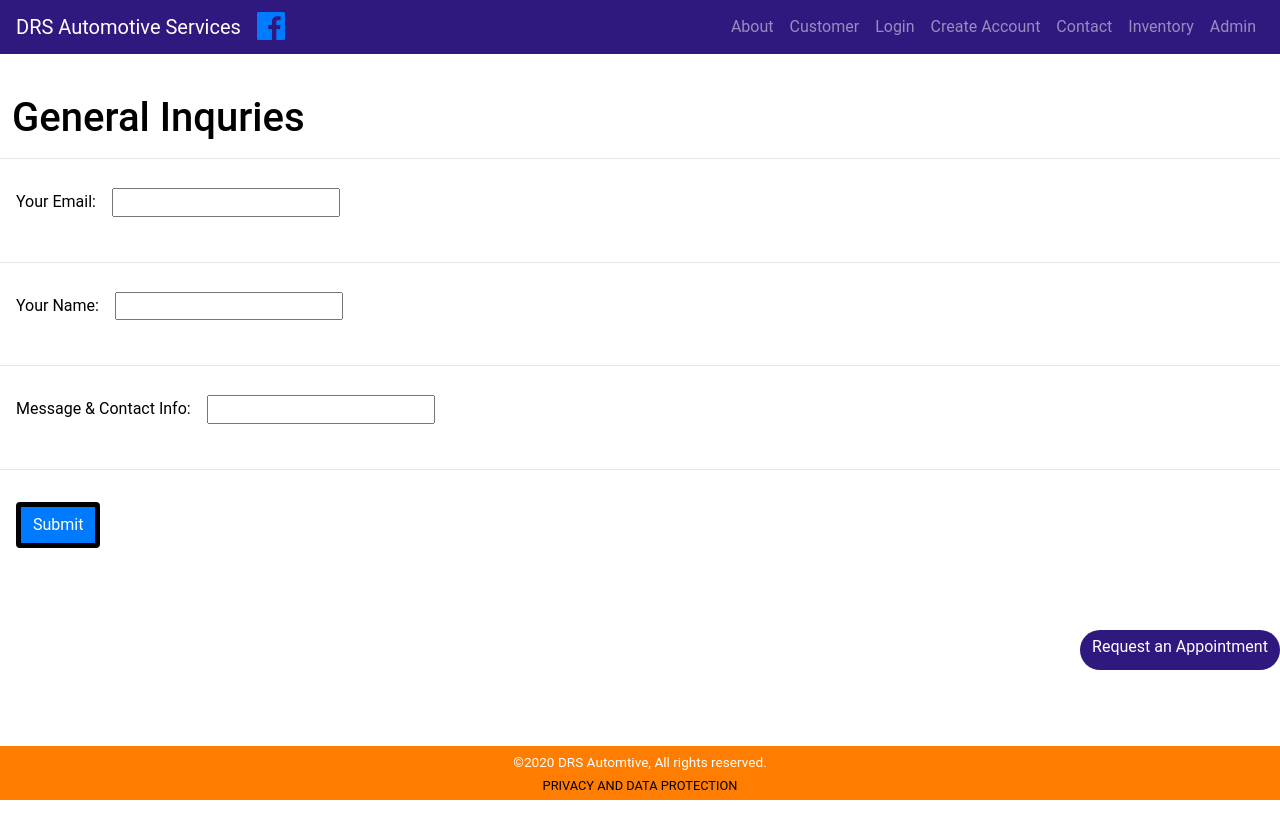
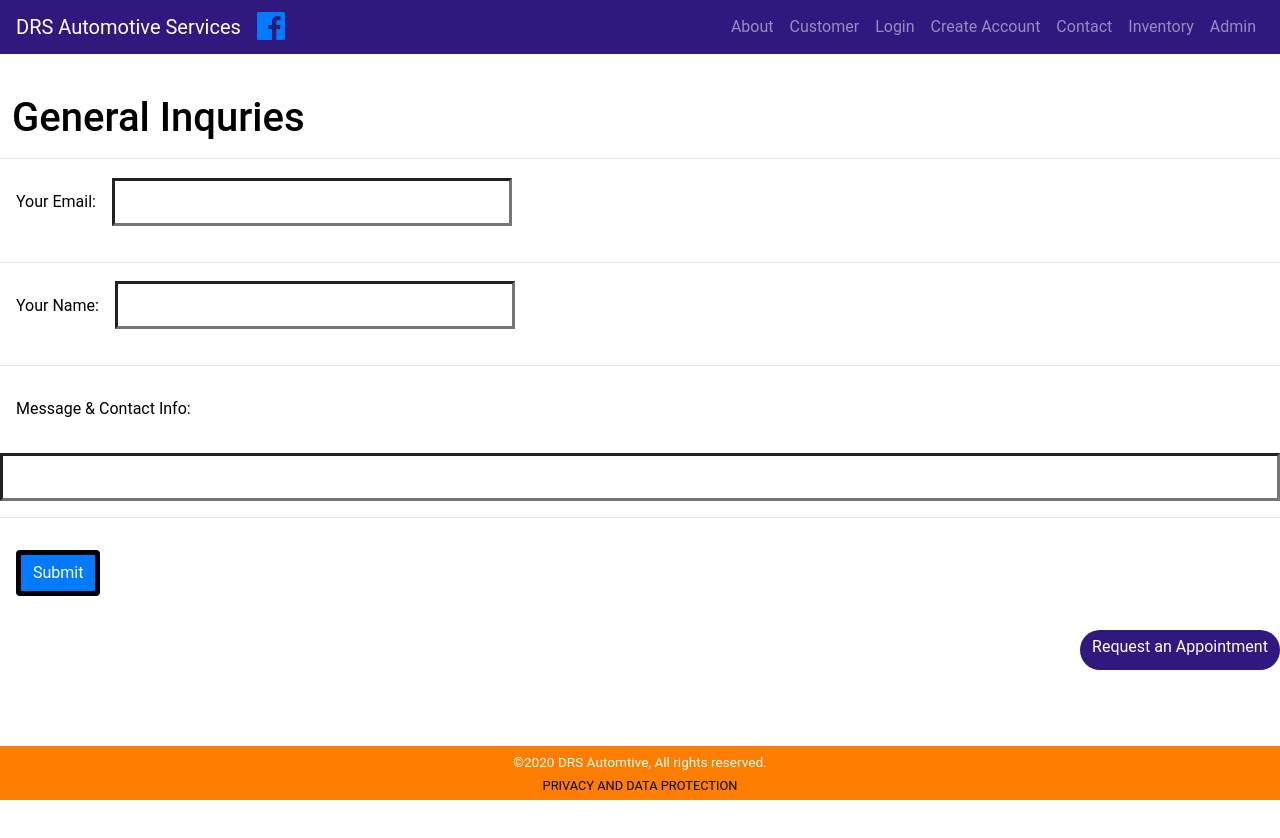
Before and after one commit to Mike-Smith13067/drs-project-3, a React (Create React App) app in the folder client/: page /Contact in a window 1280 px wide. Shown: the top 838 px of the page. Built offline with nearby package versions, Linux system fonts and the light colour scheme.

Commit message:
Updated Contact & index.css

```diff
--- a/client/src/components/pages/Contact/Contact.js
+++ b/client/src/components/pages/Contact/Contact.js
@@ -23,13 +23,13 @@ export default class MyForm extends React.Component {
                 <col-sm-12/>
                 <hr/>
                 <label className="label">Your Email:</label>
-                <input type="email" name="email"/>
+                <input class="input-box-email" type="email" name="email"/>
                 <hr/>
                 <label className="label">Your Name:</label>
-                <input type="text" name="_replyto"></input>
+                <input class="input-box-name"type="text" name=""></input>
                 <hr/>
                 <label className="label">Message & Contact Info:</label>
-                <input type="text" name="message" />
+                <input class="input-box-msg" textarea="break-word" type="text" name="message" />
                 <hr/> {
                 status === "SUCCESS" ? <p>Thanks!</p> : <input className="btn btn-primary" type="submit" value="Submit" />
             }
--- a/client/src/index.css
+++ b/client/src/index.css
@@ -141,7 +141,32 @@ p {
   fill-opacity: 50%;
   margin: 1em 1em 2em 1em;
   outline-style: none;
+  border-color: black
 }
+
+.input-box-email {
+  border-width: 3px;
+  height: 3em;
+  width: 25em;
+  font-size: 1em
+}
+
+.input-box-name {
+  border-width: 3px;
+  height: 3em;
+  width: 25em;
+  font-size: 1em
+}
+
+.input-box-msg {
+  border-width: 3px;
+  height: 3em;
+  width: 80em;
+  font-size: 1em;
+  /* text-overflow: clip;
+  word-break: normal; */
+}
+
 
 /* footer */
 
```
